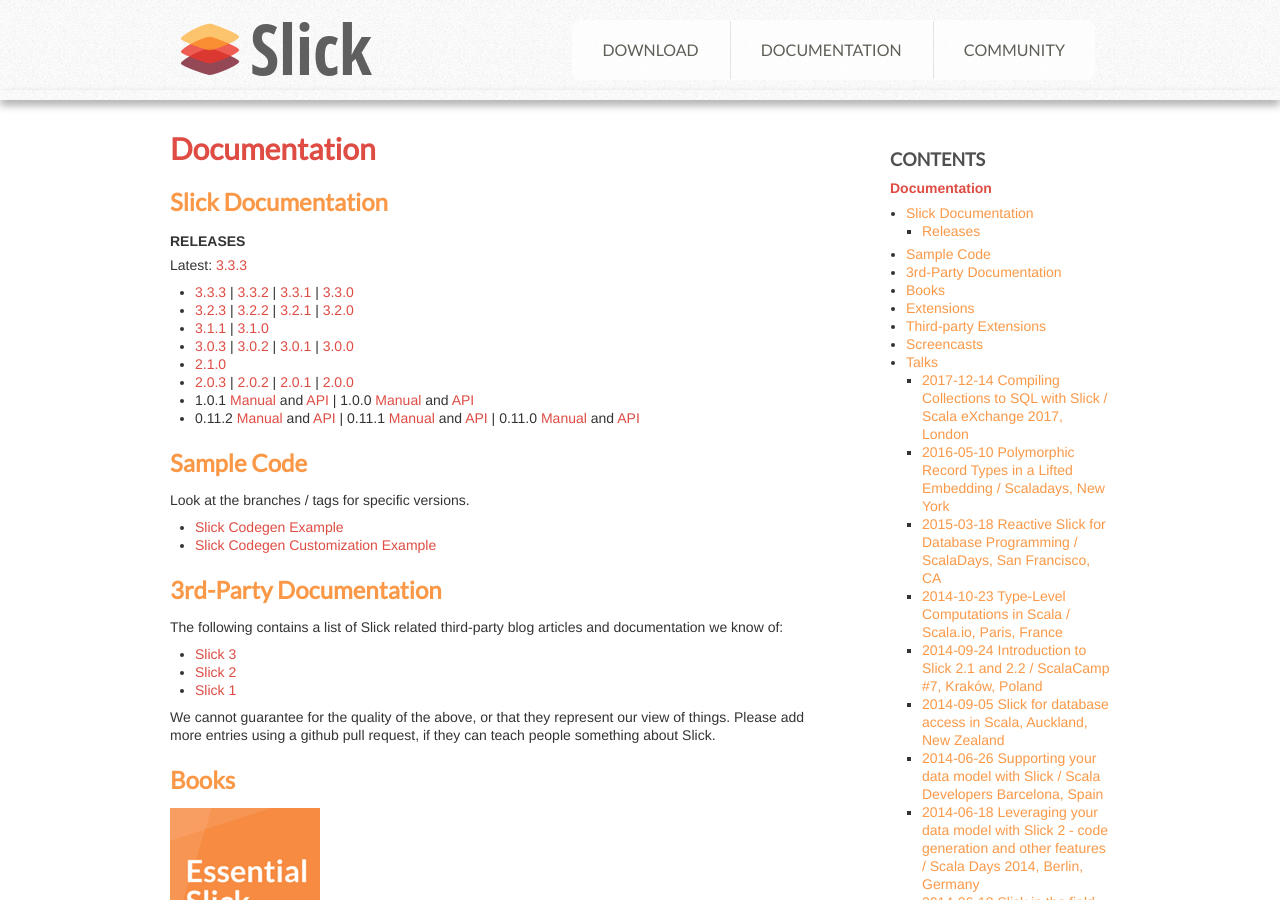
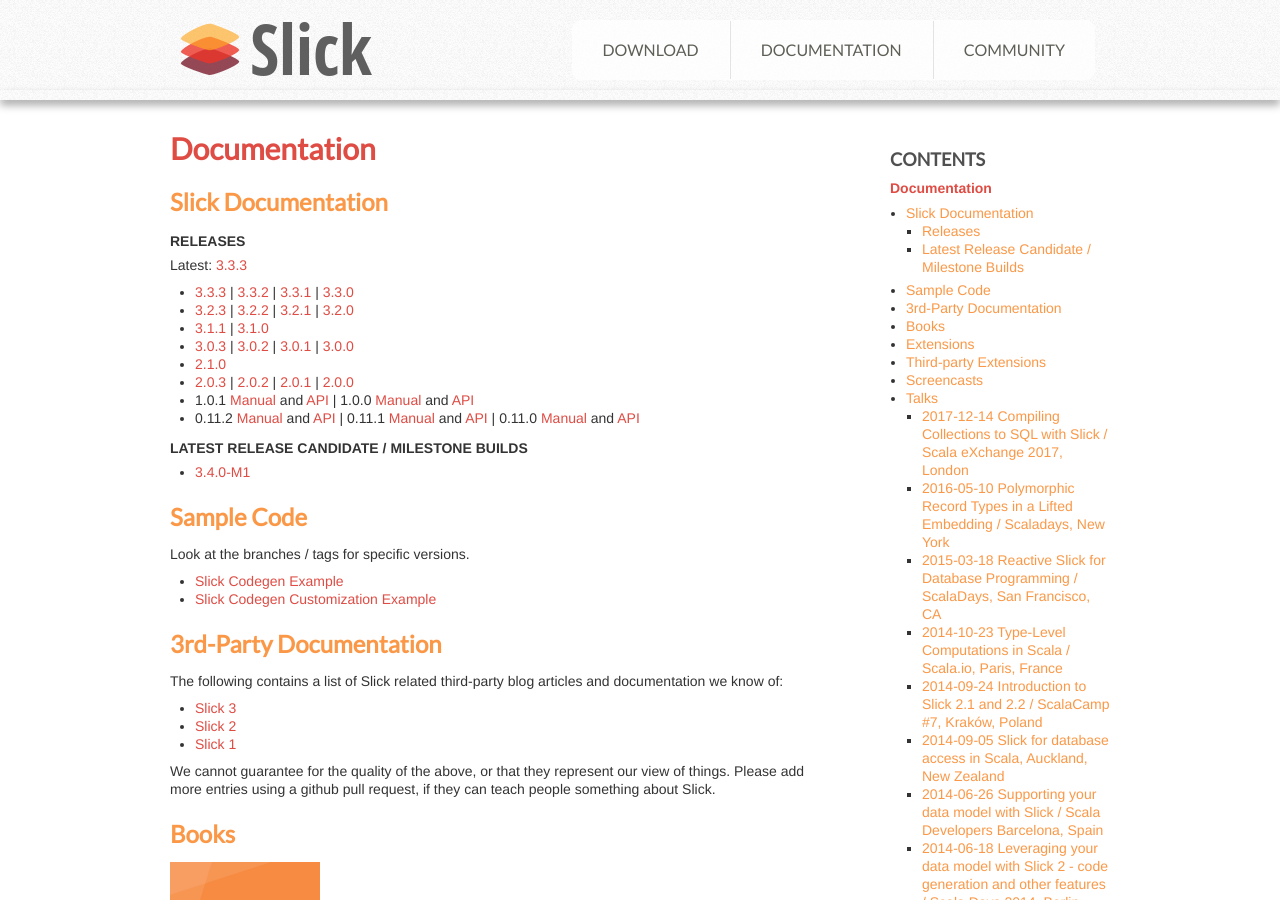
Before and after one commit to slick/slick.github.com, a Jekyll site: the page built from docs/index.md, in a window 1280 px wide and 900 px high. Built offline with Jekyll 4.4.1, drawn with Linux system fonts in a browser that asks for light colours; comment, search, counter and statistics services are not loaded.

Commit message:
3.4.0-M1

```diff
--- a/docs/index.md
+++ b/docs/index.md
@@ -18,8 +18,11 @@
 * 1.0.1 [Manual](/doc/1.0.1/) and [API](/doc/1.0.1/api/) &#124; 1.0.0 [Manual](/doc/1.0.0/) and [API](/doc/1.0.0/api/)
 * 0.11.2 [Manual](/doc/0.11.2/) and [API](/doc/0.11.2/api/) &#124; 0.11.1 [Manual](/doc/0.11.1/) and [API](/doc/0.11.1/api/) &#124; 0.11.0 [Manual](/doc/0.11.0/) and [API](/doc/0.11.0/api/)
 
+#### Latest Release Candidate / Milestone Builds
+
+* [3.4.0-M1](/doc/3.4.0-M1/)
+
 <!--
-#### Latest Release Candidate / Milestone Builds
 
 * [3.2.0-RC1](/doc/3.2.0-RC1/)
 * [3.2.0-M2](/doc/3.2.0-M2/)
```
